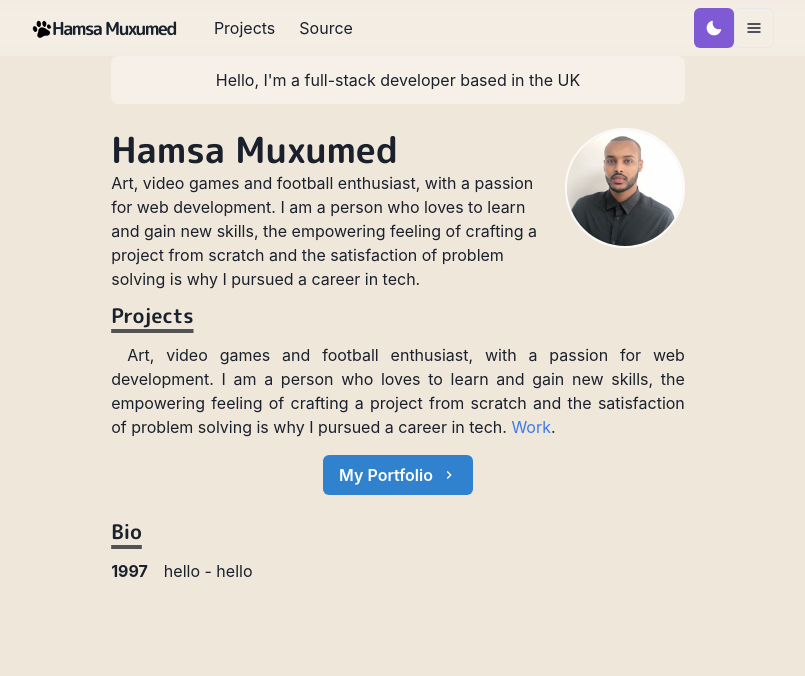
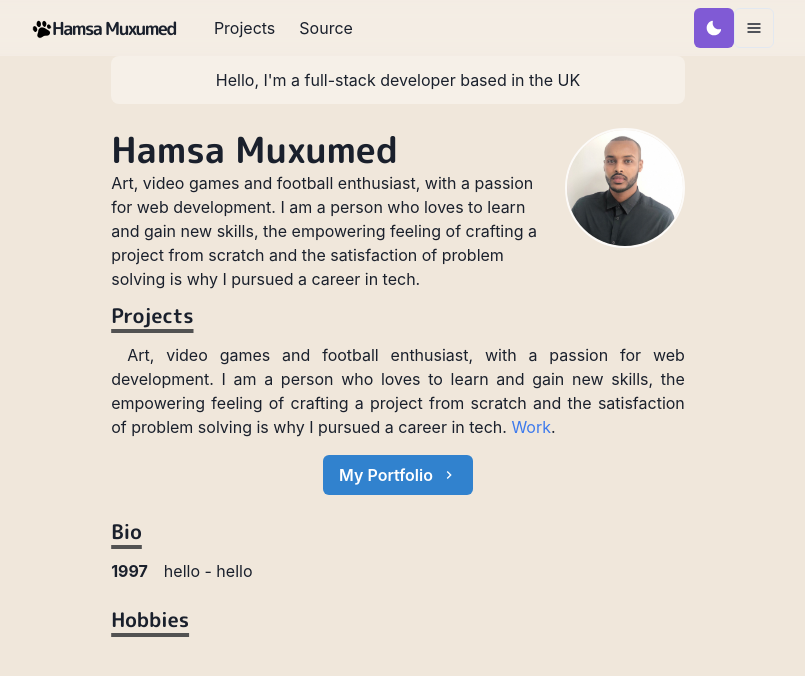
Before and after one commit to hamsamuxumed/myPortfolio, a Next.js app: page / in a window 1280 px wide. Shown: the top 676 px of the page, without its empty margins (242-1047 px from the left). Built offline with nearby package versions, Linux system fonts and the light colour scheme.

Commit message:
add hobbies section

```diff
--- a/pages/index.js
+++ b/pages/index.js
@@ -80,6 +80,11 @@ function Home() {
           hello - hello
         </BioSection>
       </Section>
+      <Section delay={0.3}>
+        <Heading as='h3' variant='section-title'>
+          Hobbies
+        </Heading>
+      </Section>
 
 
     </Container>
```
